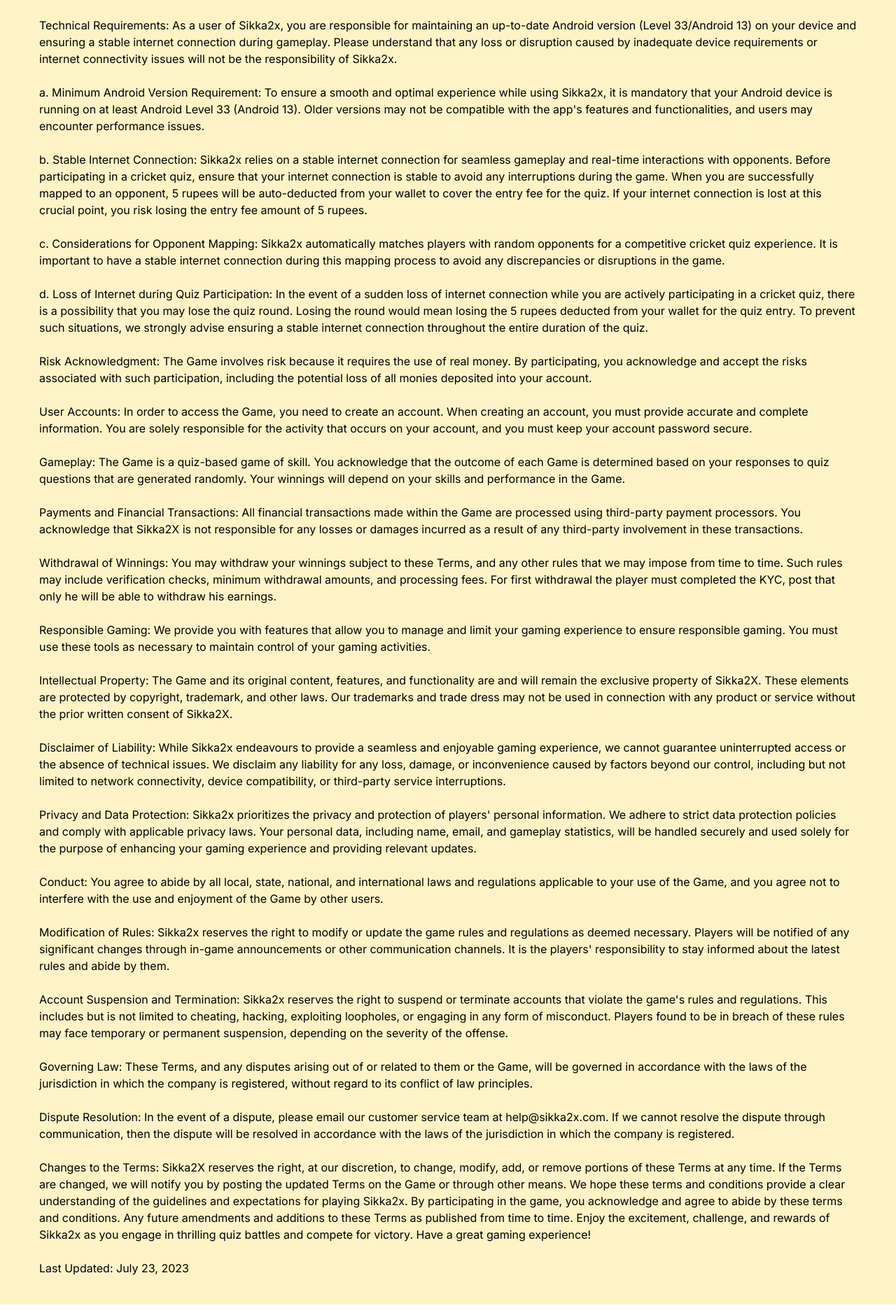
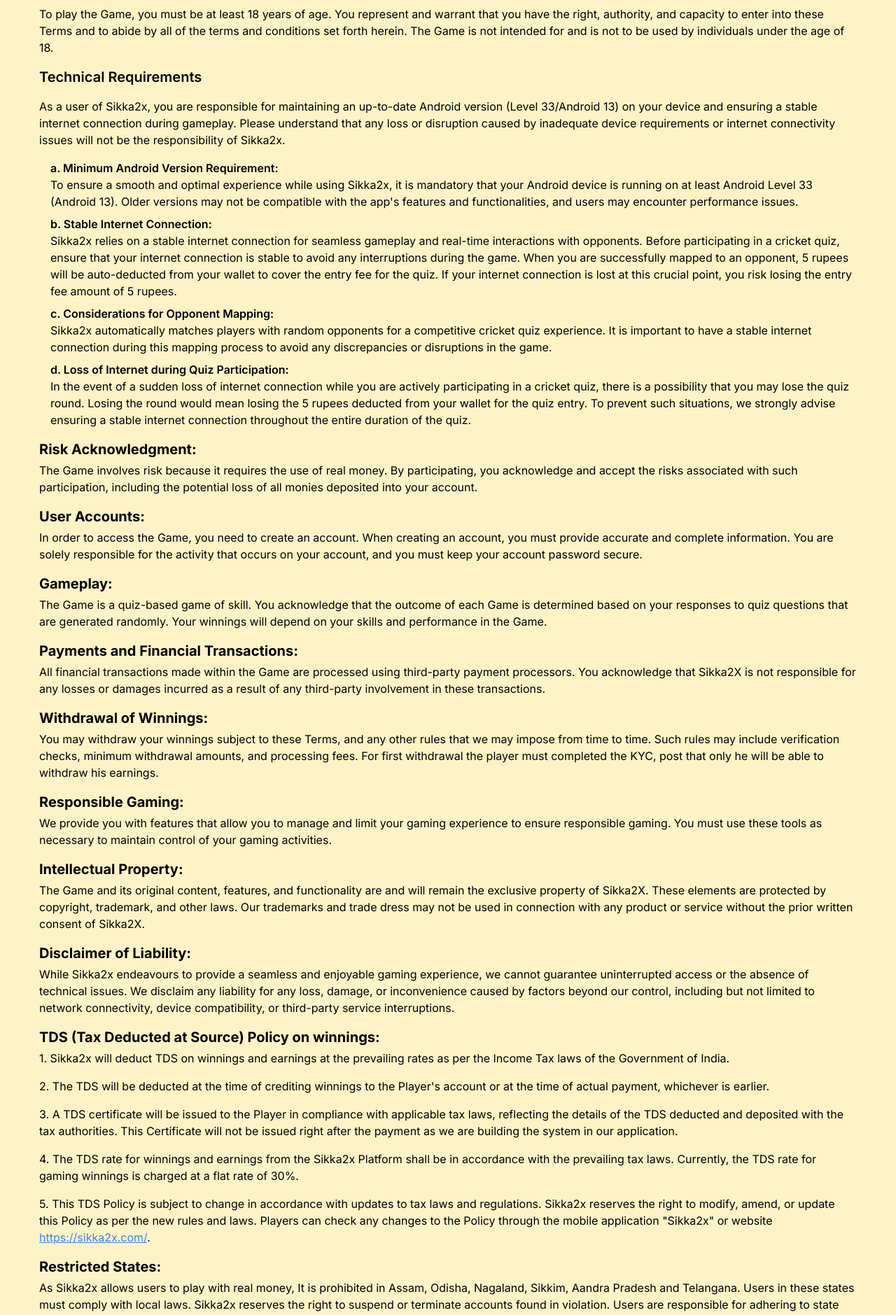
Before and after one commit to sikka-2x/landingpage, a Next.js app: page /terms in a window 1280 px wide. Shown: the part 180-2059 px from the top of the page at 70% size. Built offline with nearby package versions, Linux system fonts and the light colour scheme.

Commit message:
new policies and terms

```diff
--- a/src/app/terms/page.jsx
+++ b/src/app/terms/page.jsx
@@ -9,89 +9,89 @@
 </Head>
 <div className="min-h-screen flex flex-col bg-amber-100 p-10 ">
 <div className="container mx-auto px-4">
-            <h1 className="text-3xl font-bold mb-2">Terms and Condition for Sikka2x</h1>
+            <h1 className="text-3xl font-bold mb-3">Terms and Condition for Sikka2x</h1>
          <div>
+         Before accessing Sikka2x, it is essential to review and agree to the Terms and Conditions. These terms outline the rights, responsibilities, and limitations associated with using the game. By continuing to play Sikka2x, you acknowledge and accept the terms specified.
 
-Before accessing Sikka2x, it is essential to review and agree to the Terms and Conditions. These terms outline the rights, responsibilities, and limitations associated with using the game. By continuing to play Sikka2x, you acknowledge and accept the terms specified.
+         <h2 className="text-xl font-bold mb-2 mt-4">Eligibility:</h2> To play the Game, you must be at least 18 years of age. You represent and warrant that you have the right, authority, and capacity to enter into these Terms and to abide by all of the terms and conditions set forth herein. The Game is not intended for and is not to be used by individuals under the age of 18.
 
-Eligibility: To play the Game, you must be at least 18 years of age. You represent and warrant that you have the right, authority, and capacity to enter into these Terms and to abide by all of the terms and conditions set forth herein. The Game is not intended for and is not to be used by individuals under the age of 18.
+         <h2 className="text-xl font-semibold mb-4 mt-4">Technical Requirements</h2>
+      <p className="mb-4">
+        As a user of Sikka2x, you are responsible for maintaining an up-to-date Android version (Level 33/Android 13) on your device and ensuring a stable internet connection during gameplay. Please understand that any loss or disruption caused by inadequate device requirements or internet connectivity issues will not be the responsibility of Sikka2x.
+      </p>
+      <div className="pl-4">
+        <p className="mb-2">
+          <p className="font-semibold"> a. Minimum Android Version Requirement:</p> To ensure a smooth and optimal experience while using Sikka2x, it is mandatory that your Android device is running on at least Android Level 33 (Android 13). Older versions may not be compatible with the app's features and functionalities, and users may encounter performance issues.
+        </p>
+        <p className="mb-2">
+        <p className="font-semibold">b. Stable Internet Connection:</p> Sikka2x relies on a stable internet connection for seamless gameplay and real-time interactions with opponents. Before participating in a cricket quiz, ensure that your internet connection is stable to avoid any interruptions during the game. When you are successfully mapped to an opponent, 5 rupees will be auto-deducted from your wallet to cover the entry fee for the quiz. If your internet connection is lost at this crucial point, you risk losing the entry fee amount of 5 rupees.
+        </p>
+        <p className="mb-2">
+        <p className="font-semibold">c. Considerations for Opponent Mapping:</p> Sikka2x automatically matches players with random opponents for a competitive cricket quiz experience. It is important to have a stable internet connection during this mapping process to avoid any discrepancies or disruptions in the game.
+        </p>
+        <p className="mb-2">
+        <p className="font-semibold">d. Loss of Internet during Quiz Participation:</p> In the event of a sudden loss of internet connection while you are actively participating in a cricket quiz, there is a possibility that you may lose the quiz round. Losing the round would mean losing the 5 rupees deducted from your wallet for the quiz entry.
+          To prevent such situations, we strongly advise ensuring a stable internet connection throughout the entire duration of the quiz.
+        </p>
+      </div>
+<h2 className="text-xl font-bold mb-1 mt-4">Risk Acknowledgment:</h2> The Game involves risk because it requires the use of real money. By participating, you acknowledge and accept the risks associated with such participation, including the potential loss of all monies deposited into your account.
+
+<h2 className="text-xl font-bold mb-1 mt-4">User Accounts:</h2> In order to access the Game, you need to create an account. When creating an account, you must provide accurate and complete information. You are solely responsible for the activity that occurs on your account, and you must keep your account password secure.
+
+<h2 className="text-xl font-bold mb-1 mt-4">Gameplay:</h2> The Game is a quiz-based game of skill. You acknowledge that the outcome of each Game is determined based on your responses to quiz questions that are generated randomly. Your winnings will depend on your skills and performance in the Game.
+
+<h2 className="text-xl font-bold mb-1 mt-4">Payments and Financial Transactions:</h2> All financial transactions made within the Game are processed using third-party payment processors. You acknowledge that Sikka2X is not responsible for any losses or damages incurred as a result of any third-party involvement in these transactions.
+
+<h2 className="text-xl font-bold mb-1 mt-4">Withdrawal of Winnings:</h2> You may withdraw your winnings subject to these Terms, and any other rules that we may impose from time to time. Such rules may include verification checks, minimum withdrawal amounts, and processing fees. For first withdrawal the player must completed the KYC, post that only he will be able to withdraw his earnings.
+
+<h2 className="text-xl font-bold mb-1 mt-4">Responsible Gaming:</h2> We provide you with features that allow you to manage and limit your gaming experience to ensure responsible gaming. You must use these tools as necessary to maintain control of your gaming activities.
+
+<h2 className="text-xl font-bold mb-1 mt-4">Intellectual Property:</h2> The Game and its original content, features, and functionality are and will remain the exclusive property of Sikka2X. These elements are protected by copyright, trademark, and other laws. Our trademarks and trade dress may not be used in connection with any product or service without the prior written consent of Sikka2X.
+
+<h2 className="text-xl font-bold mb-1 mt-4">Disclaimer of Liability:</h2>
+While Sikka2x endeavours to provide a seamless and enjoyable gaming experience, we cannot guarantee uninterrupted access or the absence of technical issues. We disclaim any liability for any loss, damage, or inconvenience caused by factors beyond our control, including but not limited to network connectivity, device compatibility, or third-party service interruptions.
+
+<h2 className="text-xl font-bold mb-1 mt-4">TDS (Tax Deducted at Source) Policy on winnings: </h2>
+<p className="mb-4">
+        1. Sikka2x will deduct TDS on winnings and earnings at the prevailing rates as per the Income Tax laws of the Government of India.
+      </p>
+      <p className="mb-4">
+        2. The TDS will be deducted at the time of crediting winnings to the Player's account or at the time of actual payment, whichever is earlier.
+      </p>
+      <p className="mb-4">
+        3. A TDS certificate will be issued to the Player in compliance with applicable tax laws, reflecting the details of the TDS deducted and deposited with the tax authorities. This Certificate will not be issued right after the payment as we are building the system in our application.
+      </p>
+      <p className="mb-4">
+        4. The TDS rate for winnings and earnings from the Sikka2x Platform shall be in accordance with the prevailing tax laws. Currently, the TDS rate for gaming winnings is charged at a flat rate of 30%.
+      </p>
+      <p className="mb-4">
+        5. This TDS Policy is subject to change in accordance with updates to tax laws and regulations. Sikka2x reserves the right to modify, amend, or update this Policy as per the new rules and laws. Players can check any changes to the Policy through the mobile application "Sikka2x" or website <a href="https://sikka2x.com/" className="text-blue-500 underline">https://sikka2x.com/</a>.
+      </p>
+<h2 className="text-xl font-bold mb-1 mt-4">Restricted States:</h2>
+ As Sikka2x allows users to play with real money, It is prohibited in Assam, Odisha, Nagaland, Sikkim, Aandra Pradesh and Telangana. Users in these states must comply with local laws. Sikka2x reserves the right to suspend or terminate accounts found in violation. Users are responsible for adhering to state regulations and Sikka2x assumes no liability. Stay informed about changing laws. By using Sikka2x, users accept these restrictions. For legal advice, consult professionals or official sources.
+Privacy and Data Protection:
+Sikka2x prioritizes the privacy and protection of players' personal information. We adhere to strict data protection policies and comply with applicable privacy laws. Your personal data, including name, email, and gameplay statistics, will be handled securely and used solely for the purpose of enhancing your gaming experience and providing relevant updates.
+
+<h2 className="text-xl font-bold mb-1 mt-4">Conduct:</h2> You agree to abide by all local, state, national, and international laws and regulations applicable to your use of the Game, and you agree not to interfere with the use and enjoyment of the Game by other users.
+
+<h2 className="text-xl font-bold mb-1 mt-4">Modification of Rules:</h2>
+Sikka2x reserves the right to modify or update the game rules and regulations as deemed necessary. Players will be notified of any significant changes through in-game announcements or other communication channels. It is the players' responsibility to stay informed about the latest rules and abide by them.
+
+<h2 className="text-xl font-bold mb-1 mt-4">Account Suspension and Termination:</h2>
+Sikka2x reserves the right to suspend or terminate accounts that violate the game's rules and regulations. This includes but is not limited to cheating, hacking, exploiting loopholes, or engaging in any form of misconduct. Players found to be in breach of these rules may face temporary or permanent suspension, depending on the severity of the offense.
+
+<h2 className="text-xl font-bold mb-1 mt-4">Governing Law: </h2>These Terms, and any disputes arising out of or related to them or the Game, will be governed in accordance with the laws of the jurisdiction in which the company is registered, without regard to its conflict of law principles.
+
+<h2 className="text-xl font-bold mb-1 mt-4">Dispute Resolution: </h2>In the event of a dispute, please email our customer service team at help@sikka2x.com. If we cannot resolve the dispute through communication, then the dispute will be resolved in accordance with the laws of the jurisdiction in which the company is registered.
+
+<h2 className="text-xl font-bold mb-1 mt-4">Changes to the Terms:</h2> Sikka2X reserves the right, at our discretion, to change, modify, add, or remove portions of these Terms at any time. If the Terms are changed, we will notify you by posting the updated Terms on the Game or through other means.
+We hope these terms and conditions provide a clear understanding of the guidelines and expectations for playing Sikka2x. By participating in the game, you acknowledge and agree to abide by these terms and conditions. Any future amendments and additions to these Terms as published from time to time.
+Enjoy the excitement, challenge, and rewards of Sikka2x as you engage in thrilling quiz battles and compete for victory. Have a great gaming experience!
+
+
 <br />
 <br />
-Technical Requirements:  As a user of Sikka2x, you are responsible for maintaining an up-to-date Android version (Level 33/Android 13) on your device and ensuring a stable internet connection during gameplay. Please understand that any loss or disruption caused by inadequate device requirements or internet connectivity issues will not be the responsibility of Sikka2x.
-<br />
-<br />
-a.	Minimum Android Version Requirement: To ensure a smooth and optimal experience while using Sikka2x, it is mandatory that your Android device is running on at least Android Level 33 (Android 13). Older versions may not be compatible with the app's features and functionalities, and users may encounter performance issues.
-<br />
-<br />
-b.	Stable Internet Connection: Sikka2x relies on a stable internet connection for seamless gameplay and real-time interactions with opponents. Before participating in a cricket quiz, ensure that your internet connection is stable to avoid any interruptions during the game. When you are successfully mapped to an opponent, 5 rupees will be auto-deducted from your wallet to cover the entry fee for the quiz. If your internet connection is lost at this crucial point, you risk losing the entry fee amount of 5 rupees.
-<br />
-<br />
-c.	Considerations for Opponent Mapping: Sikka2x automatically matches players with random opponents for a competitive cricket quiz experience. It is important to have a stable internet connection during this mapping process to avoid any discrepancies or disruptions in the game.
-<br />
-<br />
-d.	Loss of Internet during Quiz Participation: In the event of a sudden loss of internet connection while you are actively participating in a cricket quiz, there is a possibility that you may lose the quiz round. Losing the round would mean losing the 5 rupees deducted from your wallet for the quiz entry.
-To prevent such situations, we strongly advise ensuring a stable internet connection throughout the entire duration of the quiz.
-<br />
-<br />
-Risk Acknowledgment: The Game involves risk because it requires the use of real money. By participating, you acknowledge and accept the risks associated with such participation, including the potential loss of all monies deposited into your account.
-<br />
-<br />
-User Accounts: In order to access the Game, you need to create an account. When creating an account, you must provide accurate and complete information. You are solely responsible for the activity that occurs on your account, and you must keep your account password secure.
-<br />
-<br />
-Gameplay: The Game is a quiz-based game of skill. You acknowledge that the outcome of each Game is determined based on your responses to quiz questions that are generated randomly. Your winnings will depend on your skills and performance in the Game.
-<br />
-<br />
-Payments and Financial Transactions: All financial transactions made within the Game are processed using third-party payment processors. You acknowledge that Sikka2X is not responsible for any losses or damages incurred as a result of any third-party involvement in these transactions.
-<br />
-<br />
-Withdrawal of Winnings: You may withdraw your winnings subject to these Terms, and any other rules that we may impose from time to time. Such rules may include verification checks, minimum withdrawal amounts, and processing fees. For first withdrawal the player must completed the KYC, post that only he will be able to withdraw his earnings.
-<br />
-<br />
-Responsible Gaming: We provide you with features that allow you to manage and limit your gaming experience to ensure responsible gaming. You must use these tools as necessary to maintain control of your gaming activities.
-<br />
-<br />
-Intellectual Property: The Game and its original content, features, and functionality are and will remain the exclusive property of Sikka2X. These elements are protected by copyright, trademark, and other laws. Our trademarks and trade dress may not be used in connection with any product or service without the prior written consent of Sikka2X.
-<br />
-<br />
-Disclaimer of Liability:
-While Sikka2x endeavours to provide a seamless and enjoyable gaming experience, we cannot guarantee uninterrupted access or the absence of technical issues. We disclaim any liability for any loss, damage, or inconvenience caused by factors beyond our control, including but not limited to network connectivity, device compatibility, or third-party service interruptions.
-<br />
-<br />
-Privacy and Data Protection:
-Sikka2x prioritizes the privacy and protection of players' personal information. We adhere to strict data protection policies and comply with applicable privacy laws. Your personal data, including name, email, and gameplay statistics, will be handled securely and used solely for the purpose of enhancing your gaming experience and providing relevant updates.
-<br />
-<br />
-Conduct: You agree to abide by all local, state, national, and international laws and regulations applicable to your use of the Game, and you agree not to interfere with the use and enjoyment of the Game by other users.
-<br />
-<br />
-Modification of Rules:
-Sikka2x reserves the right to modify or update the game rules and regulations as deemed necessary. Players will be notified of any significant changes through in-game announcements or other communication channels. It is the players' responsibility to stay informed about the latest rules and abide by them.
-<br />
-<br />
-Account Suspension and Termination:
-Sikka2x reserves the right to suspend or terminate accounts that violate the game's rules and regulations. This includes but is not limited to cheating, hacking, exploiting loopholes, or engaging in any form of misconduct. Players found to be in breach of these rules may face temporary or permanent suspension, depending on the severity of the offense.
-<br />
-<br />
-Governing Law: These Terms, and any disputes arising out of or related to them or the Game, will be governed in accordance with the laws of the jurisdiction in which the company is registered, without regard to its conflict of law principles.
-<br />
-<br />
-Dispute Resolution: In the event of a dispute, please email our customer service team at help@sikka2x.com. If we cannot resolve the dispute through communication, then the dispute will be resolved in accordance with the laws of the jurisdiction in which the company is registered.
-<br />
-<br />
-Changes to the Terms: Sikka2X reserves the right, at our discretion, to change, modify, add, or remove portions of these Terms at any time. If the Terms are changed, we will notify you by posting the updated Terms on the Game or through other means.
-We hope these terms and conditions provide a clear understanding of the guidelines and expectations for playing Sikka2x. By participating in the game, you acknowledge and agree to abide by these terms and conditions. Any future amendments and additions to these Terms as published from time to time.
-Enjoy the excitement, challenge, and rewards of Sikka2x as you engage in thrilling quiz battles and compete for victory. Have a great gaming experience!
-<br />
-<br />
-
-Last Updated: July 23, 2023
-
-
-
-
-
-
+Last Updated: August 16, 2023
 
 
          </div>
```
Also changed, not shown: src/app/privacy/page.jsx (+43 -6 lines).
